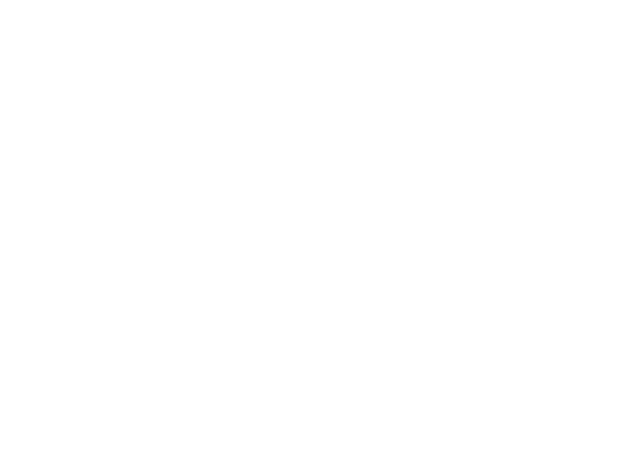
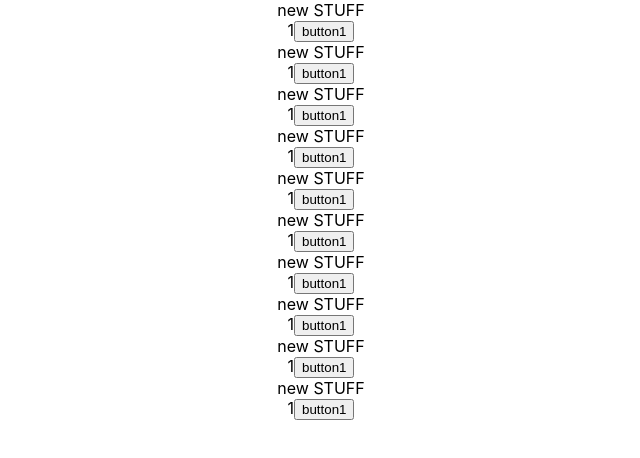
Before and after one commit to trangtran321/garden_project, a React (Create React App) app: page / in a window 1280 px wide. Shown: the top 458 px of the page, without its empty margins (319-959 px from the left). Built offline with nearby package versions, Linux system fonts and the light colour scheme.

Commit message:
2/12 added New Stuff

```diff
--- a/src/App.js
+++ b/src/App.js
@@ -1,12 +1,16 @@
 import logo from './logo.svg';
 import './App.css';
 import React from 'react'
+import {Stuff} from './components/Stuff'
+import {NewStuff} from './components/NewStuff'
+
 
 function App() {
   return (
-    <div className="App">
-      <h1></h1>
+    <div className="App" >
+      <NewStuff/>
     </div>
+
   );
 }
 
--- /dev/null
+++ b/src/components/NewStuff.js
@@ -0,0 +1,23 @@
+import React, {Component} from 'react';
+import {Stuff} from './Stuff'
+
+export class NewStuff extends Component{
+    render() {
+        let num = 10;
+        let listOfButtons = []
+        for (let i = 0; i< num; i++){
+            listOfButtons.push(
+                    <>
+                        <text> new STUFF</text>
+                        <div class="Buttons" >
+                        {/* create dinamically!!!! 5 buttons
+                        the text is going to be the number of button it is
+                    and the message is going to be 'button'+index */}
+                            <Stuff message="button1" TrangMes="1"/>
+                        </div>
+                    </>
+                )
+        }
+        return (listOfButtons)
+    }
+}
--- /dev/null
+++ b/src/components/Stuff.js
@@ -0,0 +1,14 @@
+import React, {Component} from 'react';
+
+export class Stuff extends Component{
+    render(){
+        return(
+            //RETURN 1 SINGLE ELEMENT!!!
+            <>
+                <text class="text-lg text-black font-semibold">{this.props.TrangMes}</text>
+                <button>{this.props.message}</button>
+
+            </>
+        )
+    }
+}
```
